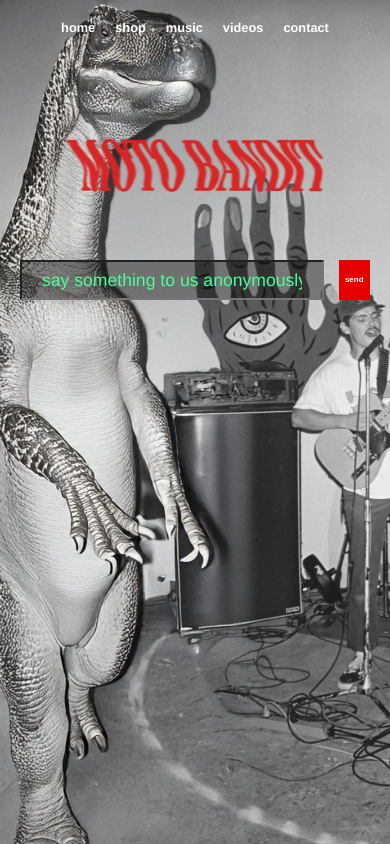
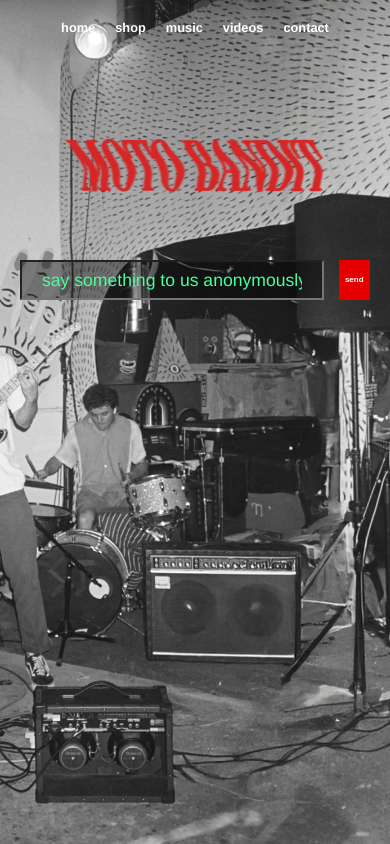
Before and after one commit to MOTOBANDITO/motoWebsite, a React (Vite) app: page / in a window 390 px wide. Built offline with nearby package versions, Linux system fonts and the light colour scheme; what shopify-buy would draw is missing.

Commit message:
fixed mobile bg position

```diff
--- a/src/index.css
+++ b/src/index.css
@@ -27,7 +27,7 @@ body::before {
      or import it if it's in src/assets */
   background-image: url("/src/assets/aboutBG.jpg");
   background-size: cover;
-  background-position: center 70% 40%;
+  background-position: 46% 0%;
   background-repeat: no-repeat;
 
   /* This makes the site clickable */
```
